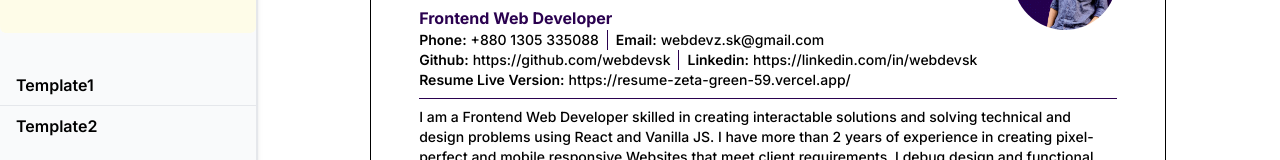
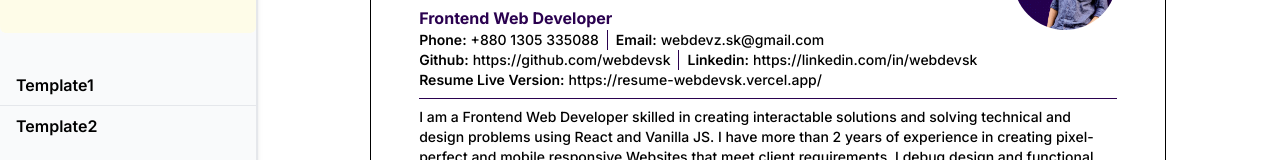
Before and after one commit to webdevsk/next-resume, a Next.js app: page /template1 in a window 1280 px wide. Shown: the part 171-331 px from the top of the page. Built offline with nearby package versions, Linux system fonts and the light colour scheme.

Commit message:
Updated deploy link

```diff
--- a/src/data/resume.js
+++ b/src/data/resume.js
@@ -13,7 +13,7 @@ const resume = {
     linkedin: "https://linkedin.com/in/webdevsk",
     twitter: null,
     facebook: null,
-    liveLink: "https://resume-zeta-green-59.vercel.app/",
+    liveLink: "https://resume-webdevsk.vercel.app/",
     about:
       "I am a Frontend Web Developer skilled in creating interactable solutions and solving technical and design problems using React and Vanilla JS. I have more than 2 years of experience in creating pixel-perfect and mobile responsive Websites that meet client requirements. I debug design and functional issues with my intermediate knowledge of Dev Tools, Search Engines and ChatGPT.",
     skills: [
```
Also changed, not shown: 1 other file (tests, documents, lock files or other folders).
